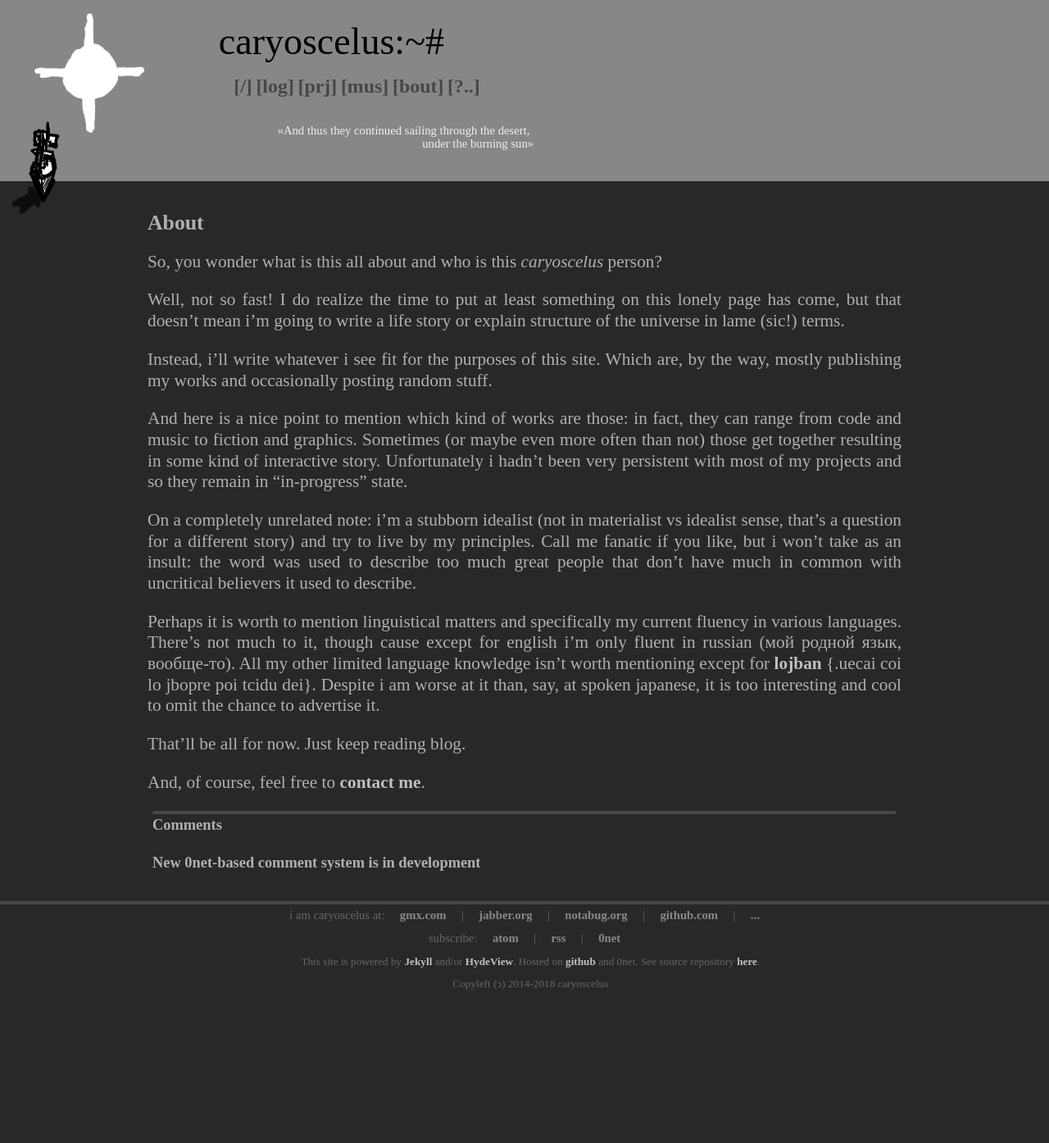
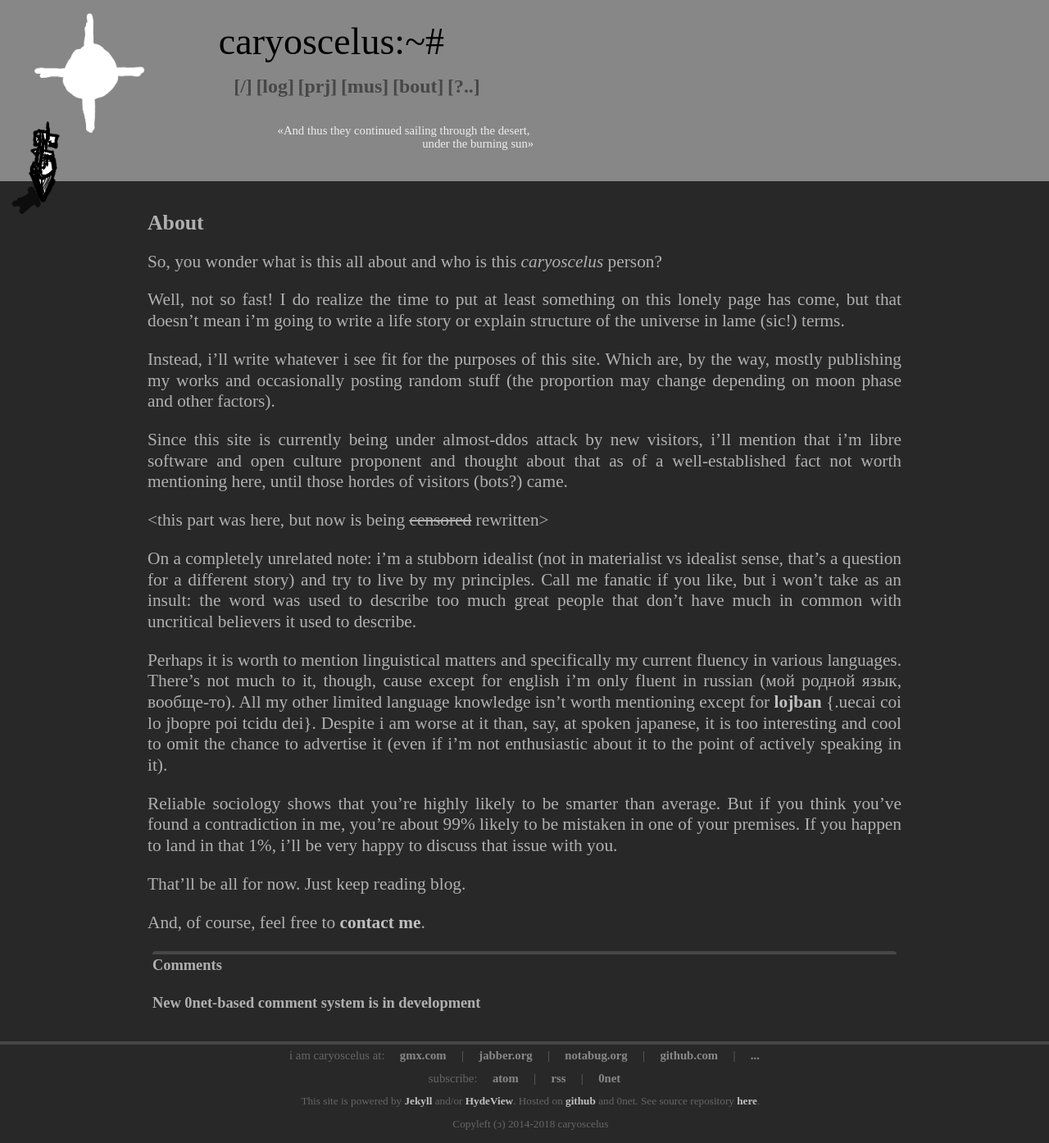
Before and after one commit to caryoscelus/caryoscelus.github.io, a Jekyll site: the page built from about/index.md, in a window 1280 px wide. Shown: the whole page at 82% size. Built offline with Jekyll 4.4.1, drawn with Linux system fonts in a browser that asks for light colours; some web fonts are replaced; before the commit the page ends 1223 px from its top, so only the background shows below that.

Commit message:
Minor 'bout update

```diff
--- a/about/index.md
+++ b/about/index.md
@@ -13,13 +13,15 @@ lonely page has come, but that doesn't mean i'm going to write a life story or
 explain structure of the universe in lame (sic!) terms.
 
 Instead, i'll write whatever i see fit for the purposes of this site. Which are,
-by the way, mostly publishing my works and occasionally posting random stuff.
+by the way, mostly publishing my works and occasionally posting random stuff
+(the proportion may change depending on moon phase and other factors).
 
-And here is a nice point to mention which kind of works are those: in fact, they
-can range from code and music to fiction and graphics. Sometimes (or maybe even
-more often than not) those get together resulting in some kind of interactive
-story. Unfortunately i hadn't been very persistent with most of my projects and
-so they remain in "in-progress" state.
+Since this site is currently being under almost-ddos attack by new visitors,
+i'll mention that i'm libre software and open culture proponent and thought
+about that as of a well-established fact not worth mentioning here, until those
+hordes of visitors (bots?) came.
+
+<this part was here, but now is being ~~censored~~ rewritten>
 
 On a completely unrelated note: i'm a stubborn idealist (not in materialist vs
 idealist sense, that's a question for a different story) and try to live by my
@@ -28,12 +30,18 @@ was used to describe too much great people that don't have much in common with
 uncritical believers it used to describe.
 
 Perhaps it is worth to mention linguistical matters and specifically my current
-fluency in various languages. There's not much to it, though cause except for
+fluency in various languages. There's not much to it, though, cause except for
 english i'm only fluent in russian (мой родной язык, вообще-то). All my other
 limited language knowledge isn't worth mentioning except for [lojban][lojban]
 {.uecai coi lo jbopre poi tcidu dei}. Despite i am worse at it than, say, at
 spoken japanese, it is too interesting and cool to omit the chance to advertise
-it.
+it (even if i'm not enthusiastic about it to the point of actively speaking in
+it).
+
+Reliable sociology shows that you're highly likely to be smarter than average.
+But if you think you've found a contradiction in me, you're about 99% likely to
+be mistaken in one of your premises. If you happen to land in that 1%, i'll be
+very happy to discuss that issue with you.
 
 That'll be all for now. Just keep reading blog.
 
```
